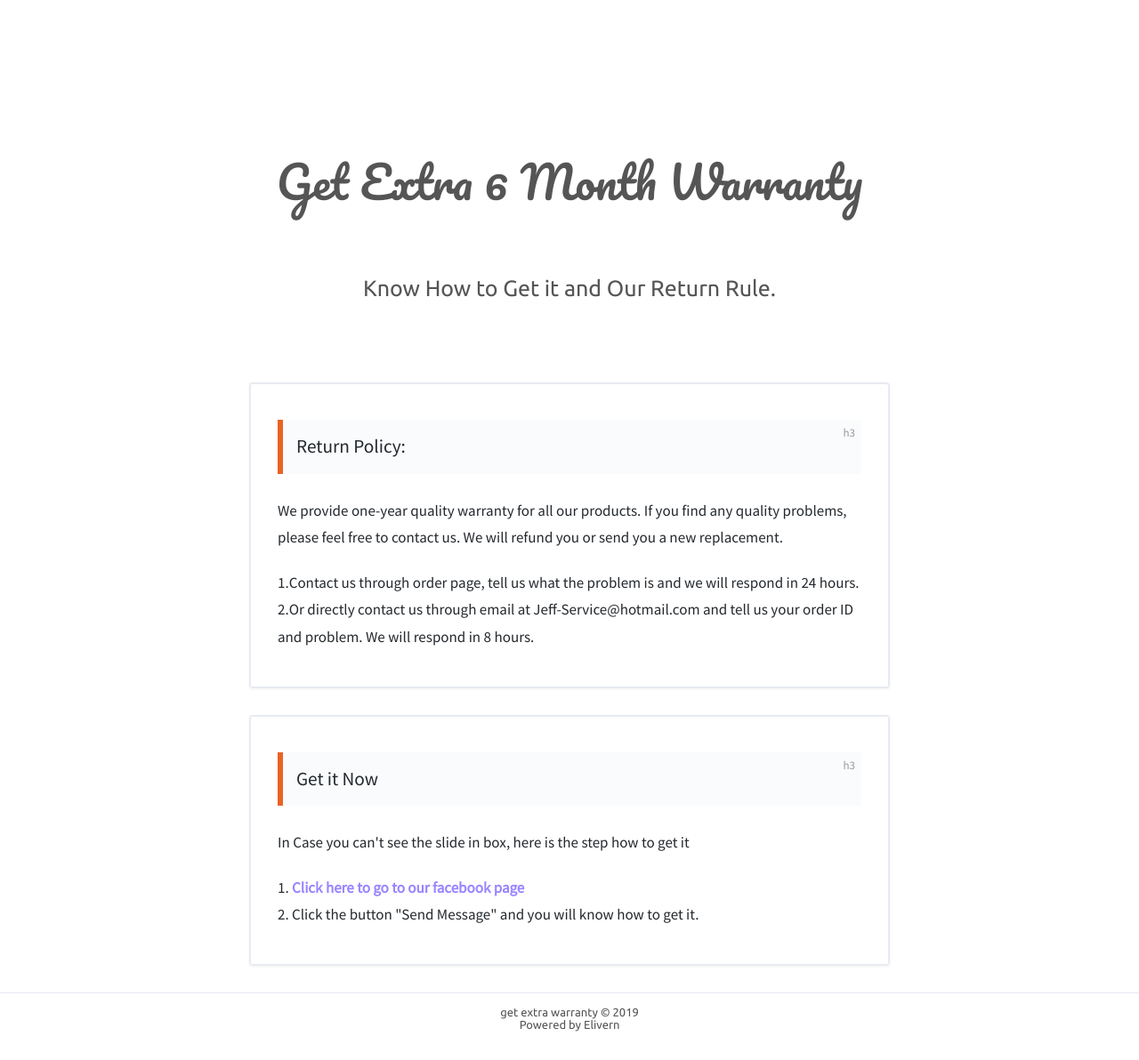
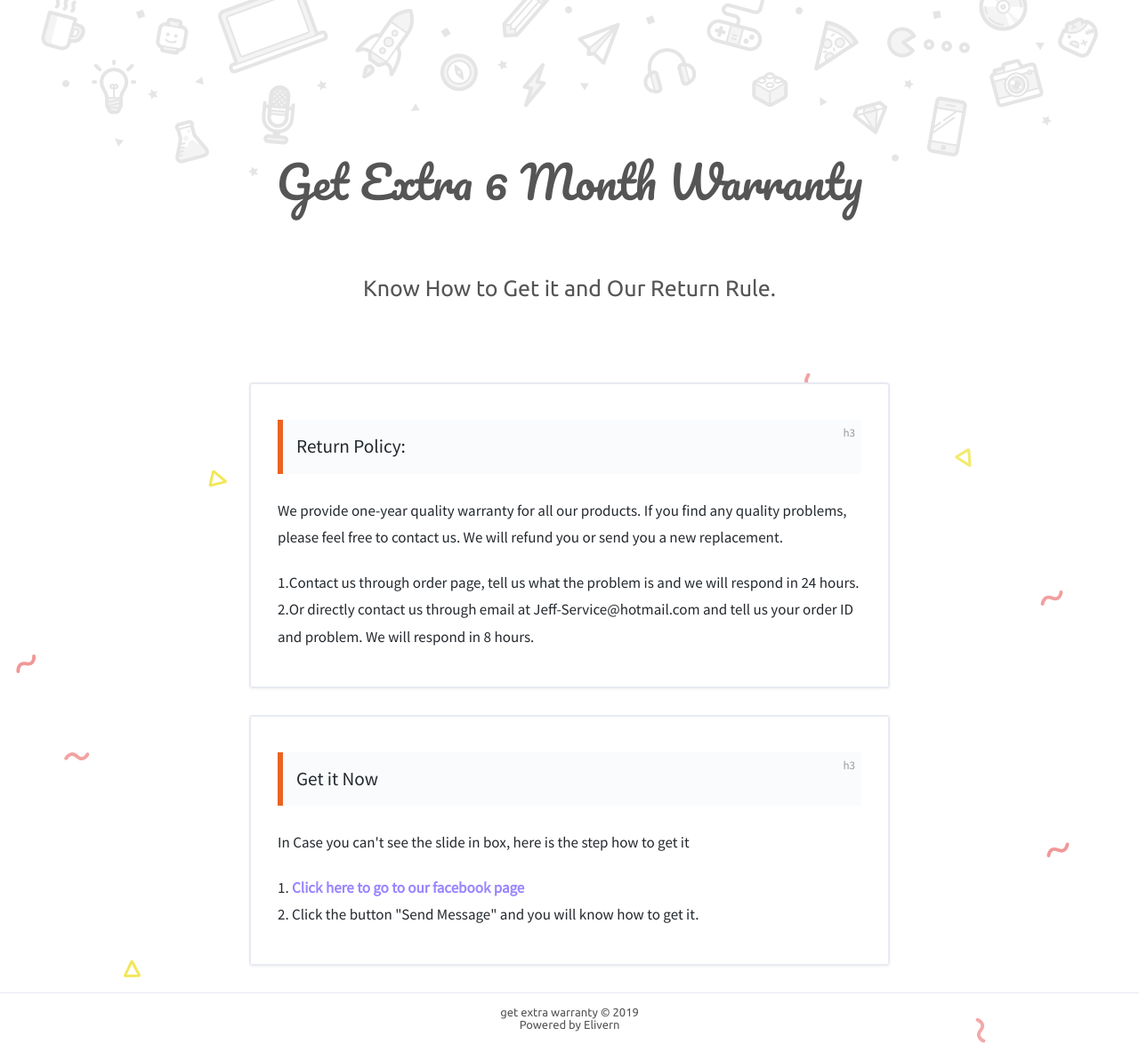
Before and after one commit to aftersales/elivern, a Jekyll site: the page built from index.html, in a window 1280 px wide. Shown: the whole page at 89% size. Built offline with Jekyll 4.4.1, drawn with Linux system fonts in a browser that asks for light colours; a script that is not in the unit is left out.

Commit message:
change file path
can't get file before

```diff
--- a/_layouts/default.html
+++ b/_layouts/default.html
@@ -1,4 +1,3 @@
-<!-- 首页及其他页面的布局-Layout -->
 <!DOCTYPE html>
 <html>
 <head>
@@ -12,7 +11,7 @@
 {{ content }}
 
 <!-- 引用wow.js的动画效果 -->
-<script src="/elivern/assets/js/wow.js"></script>
+<script src="assets/js/wow.js"></script>
 <script>
     var wow = new WOW({
         boxClass: 'wow',
--- a/assets/css/style.css
+++ b/assets/css/style.css
@@ -3,7 +3,7 @@ html,body,ul,li,div,header,nav,main,footer{
     padding: 0;
 }
 html{
-    background-image: url(../assets/bak.svg);
+    background-image: url(../bak.svg);
     /*background-size: 100%;*/
     background-position: center;
     /*background-color: white;*/
@@ -104,7 +104,7 @@ a{
     height: 440px;
     max-width: 1280px;
     margin: -20px auto;
-    background-image: url(../assets/lineart.png);
+    background-image: url(../lineart.png);
     color: #555;
     background-size: 1188px 219px;
     background-repeat: no-repeat;
@@ -572,7 +572,7 @@ a{
   height: 550px;
   width: 100%;
   /*background-color: #9A85FF;*/
-  background-image: url(../assets/lineart.png);
+  background-image: url(../lineart.png);
   background-size: 1188px 219px;
   background-position: top;
   background-repeat: no-repeat;
```
